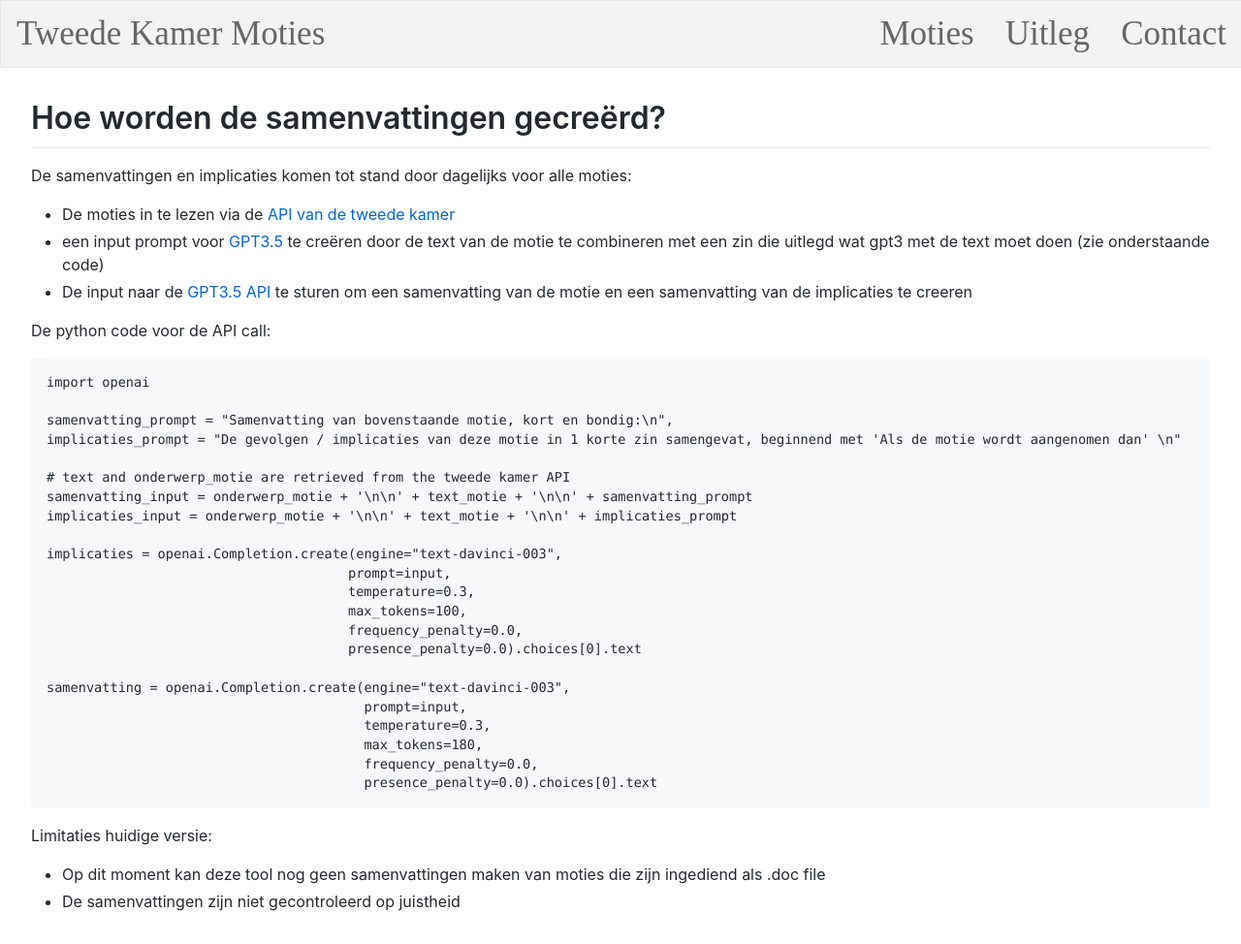
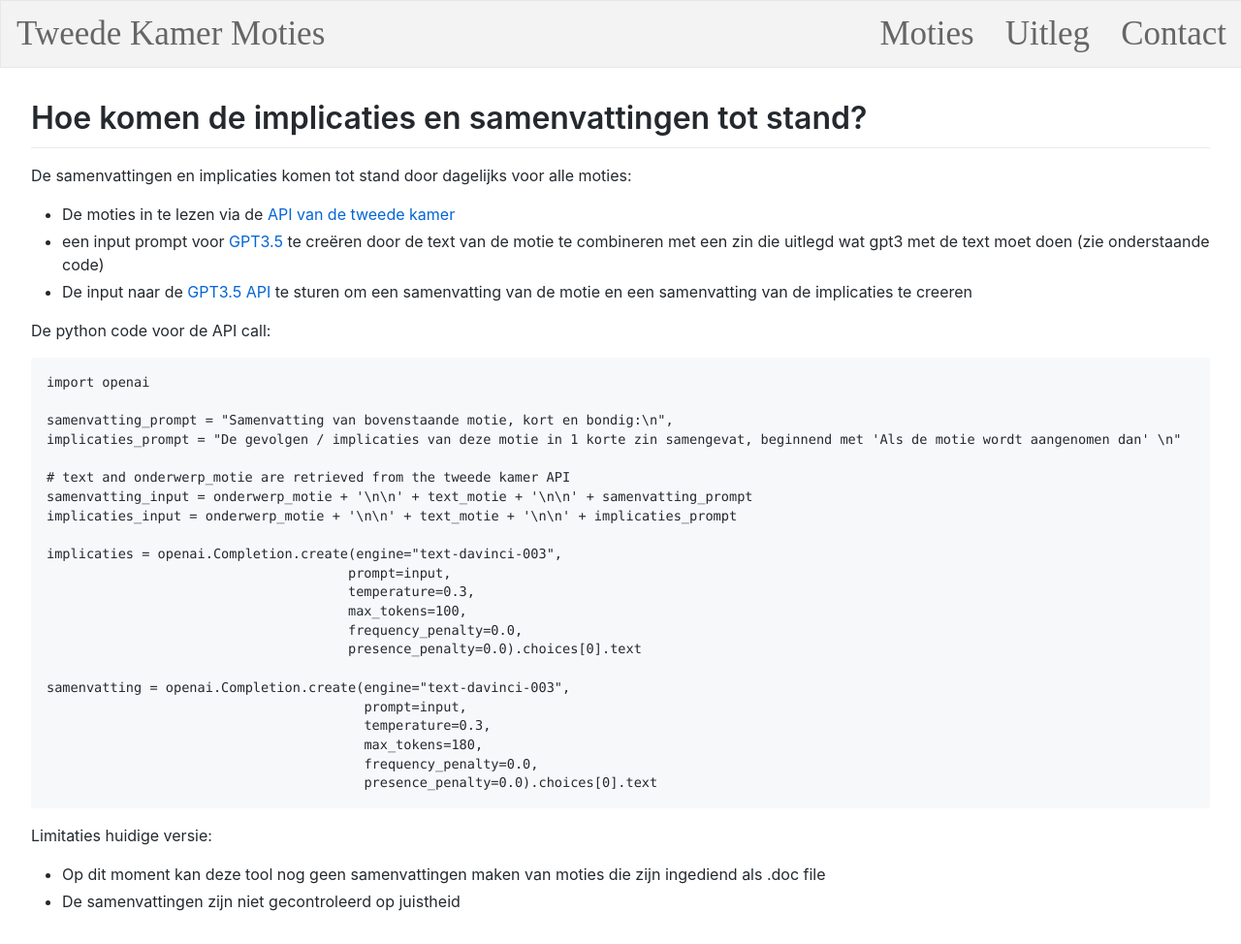
Before and after one commit to DavidZomerdijk/moties-toegelicht, a Jekyll site: the page built from uitleg.md, in a window 1280 px wide. Shown: the whole page at 97% size. Built offline with Jekyll 4.4.1, drawn with Linux system fonts in a browser that asks for light colours; our own code applies the rules of GitHub Pages for plain Markdown files.

```diff
--- a/_config.yml
+++ b/_config.yml
@@ -2,7 +2,6 @@
 title: Tweede Kamer Moties
 # Conversion
 markdown:    kramdown
-highlighter: rouge
 
 # Markdown Processors
 kramdown:
--- a/uitleg.md
+++ b/uitleg.md
@@ -2,7 +2,7 @@
 layout: default
 ---
 
-# Hoe worden de samenvattingen gecreërd?
+# Hoe komen de implicaties en samenvattingen tot stand?
 
 
 De samenvattingen en implicaties komen tot stand door dagelijks voor alle moties:
```
